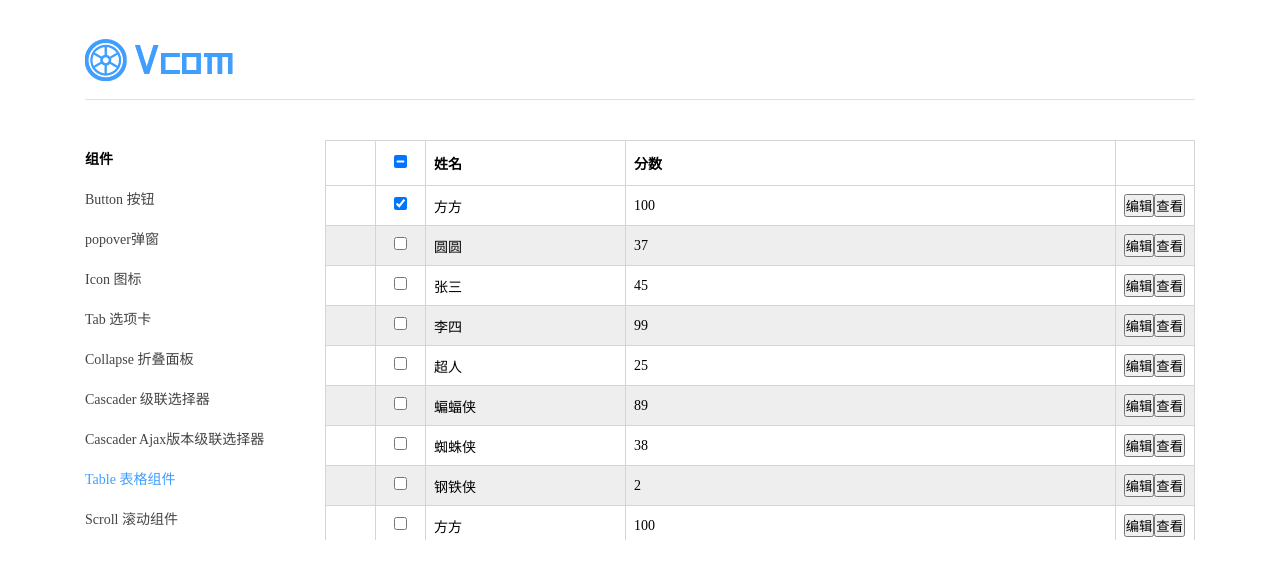
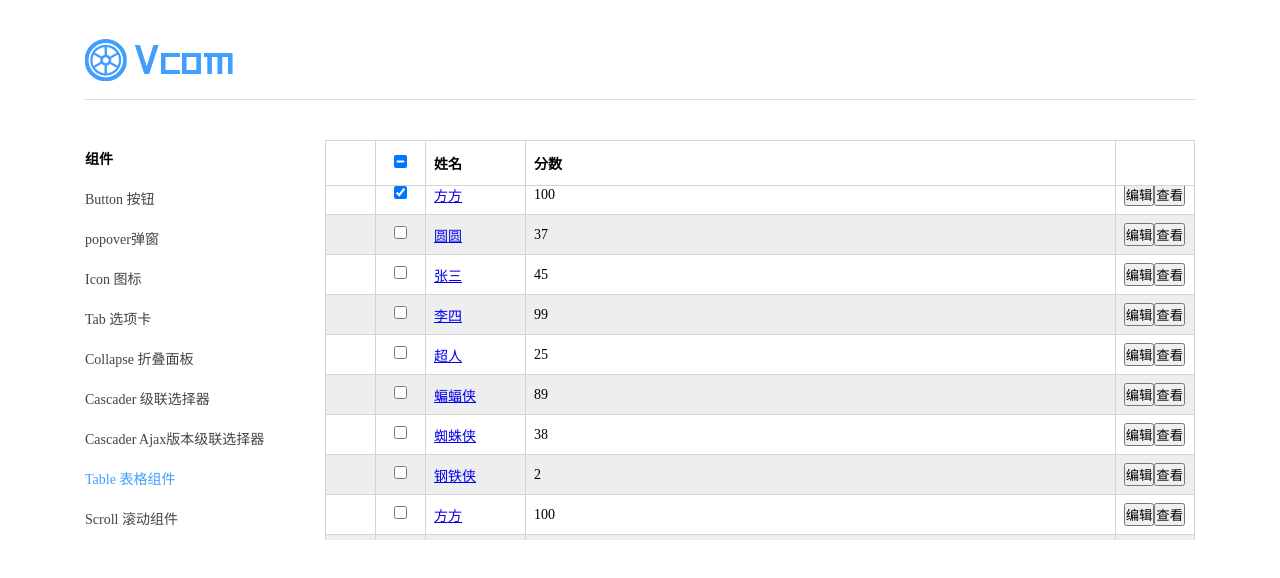
Before and after one commit to qietubaby/components, a Vue app: page /table in a window 1280 px wide. Shown: the top 578 px of the page. Built offline with nearby package versions, Linux system fonts and the light colour scheme.

Commit message:
支持单元格中可以使用a标签等

```diff
--- /dev/null
+++ b/src/components/table/table-column.vue
@@ -0,0 +1,21 @@
+<template>
+ <div></div>
+</template>
+<script>
+ export default {
+  name: "GuluTableColumn",
+  props: {
+   text: {
+    type: String,
+    required: true
+   },
+   field: {
+    type: String,
+    required: true
+   },
+   width: {
+    type: Number
+   }
+  }
+ }
+</script>
--- a/src/components/table/table.vue
+++ b/src/components/table/table.vue
@@ -99,8 +99,18 @@
                 <td
                   :key="column.field"
                   :style="{width:column.width+'px'}"
-                >{{item[column.field]}}</td>
+                >
+                  <template v-if="column.render">
+                    <vnodes :vnodes="column.render({value:item[column.field]})"></vnodes>
+                  </template>
+                  <template v-else>
+                    {{item[column.field]}}
+                  </template>
+                </td>
               </template>
+
+
+              <!--编辑等操作-->
               <td v-if="$scopedSlots.default">
                 <div
                   ref="actions"
@@ -114,6 +124,8 @@
 
               </td>
             </tr>
+
+            <!--点击箭头展开的描述-->
             <tr
               v-if="inExpendedIds(item.id)"
               :key="`${item.id}-expend`"
@@ -138,6 +150,12 @@
 
 <script>
 export default {
+  components: {
+    vnodes: {
+      functional: true,
+      render: (h, ctx) => ctx.props.vnodes
+    }
+  },
   name: 'GuluTable',
   props: {
 
@@ -163,10 +181,10 @@ export default {
       type: Boolean,
       default: false
     },
-    columns: {
-      type: Array,
-      required: true
-    },
+    // columns: {
+    //   type: Array,
+    //   required: true
+    // },
     // id很重要，必须传
     dataSource: {
       type: Array,
@@ -194,10 +212,19 @@ export default {
   },
   data() {
     return {
-      expendedIds: []
+      expendedIds: [],
+      columns: []
     }
   },
   mounted() {
+    console.log(this.$slots)
+    this.columns = this.$slots.default.map(node => {
+      let {text, field, width} = node.componentOptions.propsData
+      let render = node.data.scopedSlots && node.data.scopedSlots.default
+      return {text, field, width, render}
+    })
+
+
     // 判断选中状态
     if (this.selectedItems.length !== this.dataSource.length && this.selectedItems.length !== 0) {
       this.$refs.allChecked.indeterminate = true
@@ -243,7 +270,7 @@ export default {
       let { width } = this.$refs.actions[0].getBoundingClientRect()
       let parent = div.parentNode  //td
       let styles = getComputedStyle(parent)
-      let pddingLeft = styles.getPropertyValue('padding-left')
+      // let pddingLeft = styles.getPropertyValue('padding-left')
       let pddingRight = styles.getPropertyValue('padding-right')
       let borderLeft = styles.getPropertyValue('border-left-width')
       let borderRight = styles.getPropertyValue('border-right-width')
--- a/src/views/TableDemo.vue
+++ b/src/views/TableDemo.vue
@@ -2,7 +2,6 @@
 <template>
   <g-table
     :data-source="dataSource"
-    :columns="columns"
     :selected-items.sync="selected"
     :bordered="true"
     :order-by.sync="orderBy"
@@ -15,11 +14,20 @@
     <template slot-scope="xxx">
       <button @click="edit(xxx.item)">编辑</button><button @click="view(xxx.item)">查看</button>
     </template>
+
+    <g-table-column text="姓名" field="name" :width="100">
+      <template slot-scope="props">
+        <a href="#">{{props.value}}</a>
+      </template>
+    </g-table-column>
+    <g-table-column text="分数" field="score"></g-table-column>
+
   </g-table>
 </template>
 
 <script>
 import GTable from '@/components/table/table.vue'
+import GTableColumn from '@/components/table/table-column.vue'
 
 export default {
   data() {
@@ -27,10 +35,10 @@ export default {
       selected: [{
         id: 1, name: '方方', score: 100
       }],
-      columns: [
-        { text: '姓名', field: 'name', width: 200 },
-        { text: '分数', field: 'score' }
-      ],
+      // columns: [
+      //   { text: '姓名', field: 'name', width: 200 },
+      //   { text: '分数', field: 'score' }
+      // ],
       orderBy: { // true表示开启排序，但是不确定是asc desc
         name: true,
         score: 'desc'
@@ -90,7 +98,8 @@ export default {
   },
 
   components: {
-    GTable
+    GTable,
+    GTableColumn
   },
   methods: {
     x(key) {
```
